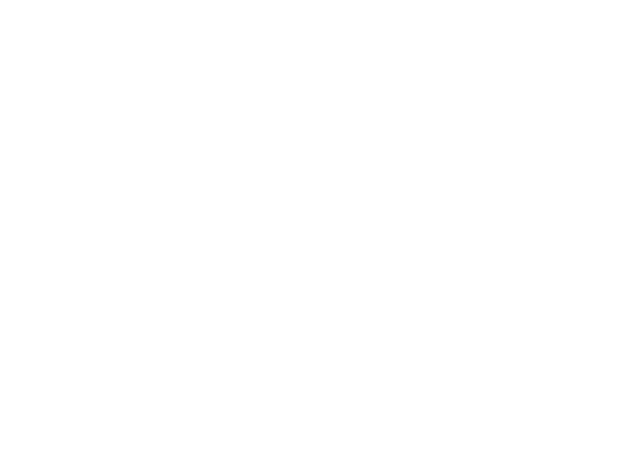
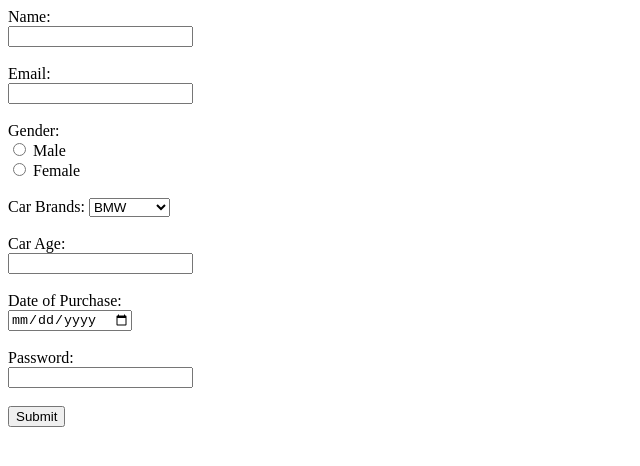
Before and after one commit to acciojob/car-insurance-form-Abhishekanil007, a website: page main.html in a window 1280 px wide. Shown: the whole page, without its empty margins (0-640 px from the left). Drawn offline with Linux system fonts and the light colour scheme.

Commit message:
created a submission

```diff
--- a/main.html
+++ b/main.html
@@ -8,8 +8,54 @@
 
 <body>
 	<!-- the entire body must be written by student -->
-    <script type="text/javascript" src="./script.js">
-</script>
+   <form action="your-submit-url" method="post">
+
+<!--name -->
+
+	   <label for="name">Name:</label><br>
+	   <input type="text" id="name" name="name" required><br>
+
+<!-- email -->
+
+	  <br> <label for="email">Email:</label><br>
+	   <input type="email" id="email" name="email" required><br>
+
+<!-- gender -->
+
+	 <br>  <label>Gender:</label><br>
+	   <input type="radio" id="gender-m" name="gender" value="male" required>
+	   <label for="gender-m">Male</label><br>
+	   <input type="radio" id="gender-f" name="gender" value="female">
+	   <label for="gender-f">Female</label><br>
+
+<!-- carbrands -->
+
+	   <br><label for="cars">Car Brands:</label>
+	   <select id="cars" name="cars">
+		   <option>BMW</option>
+		   <option>Audi</option>
+		   <option>Mercedez</option>
+	   </select><br>
+
+<!-- 	   carage -->
+
+	  <br> <label for="carage">Car Age:</label><br>
+	   <input type="number" id="carage" name="carage" required><br>
+
+<!-- 	   dateofpurchase -->
+
+	   <br><label for="dop">Date of Purchase:</label><br>
+	   <input type="date" id="dop" name="dop" required><br>
+
+<!-- 	   password -->
+
+	  <br> <label for="password">Password:</label><br>
+	   <input type="password" id="password" name="password" required><br>
+
+	  <br> <button type="submit">Submit</button>
+
+
+   </form>
 
 </body>
 
```
